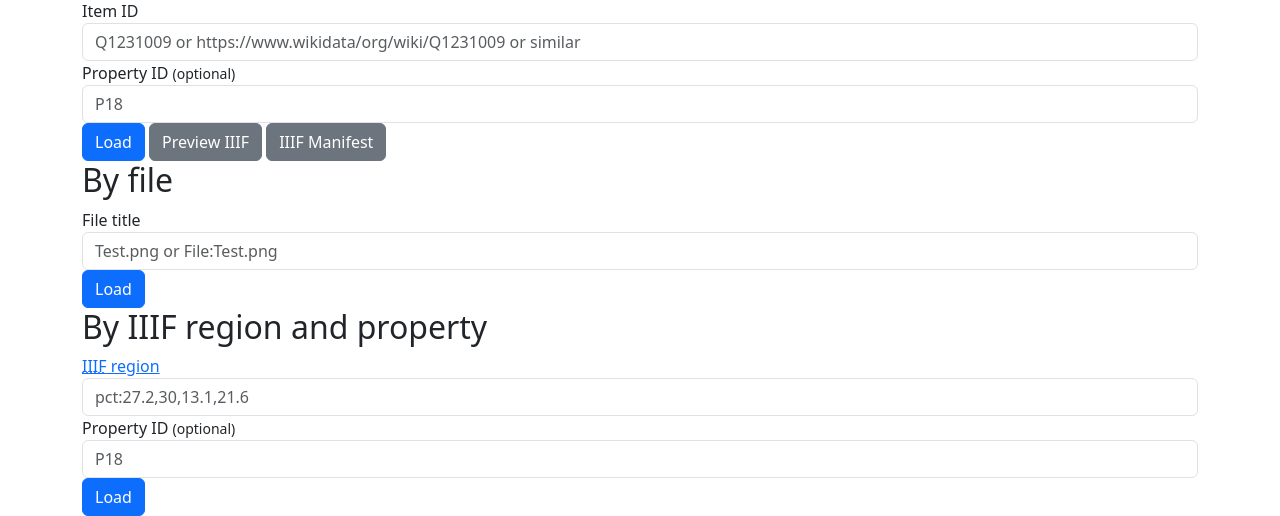
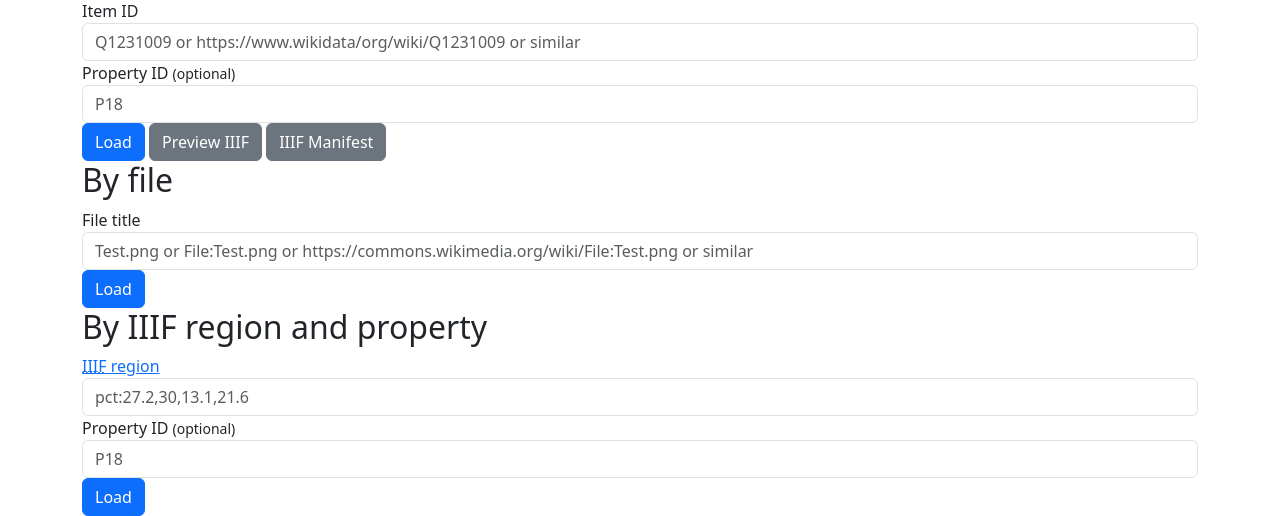
Before and after one commit to lucaswerkmeister/tool-wd-image-positions, a Flask app: page / in a window 1280 px wide. Shown: the part 303-819 px from the top of the page. Run offline with Flask 2, Linux system fonts and the light colour scheme; some libraries are stand-ins or nearby versions.

Commit message:
Support URLs as image title inputs
Similar as in the previous commit, allow users to paste various URLs
into the image title input and try to parse the ID out of them, for
convenience. This doesn’t support entity ID-based URLs yet, though.

File:Vegetarian Pizza.jpg is an arbitrary featured image with a
reasonably simple title (while still containing a space).

```diff
--- a/app.py
+++ b/app.py
@@ -117,10 +117,7 @@ def index():
             else:
                 return flask.redirect(flask.url_for('iiif_region', iiif_region=iiif_region))
         if 'image_title' in flask.request.form:
-            image_title = flask.request.form['image_title']
-            if image_title.startswith('File:'):
-                image_title = image_title[len('File:'):]
-            image_title = image_title.replace(' ', '_')
+            image_title = parse_image_title_input(flask.request.form['image_title'])
             return flask.redirect(flask.url_for('file', image_title=image_title))
     return flask.render_template('index.html')
 
@@ -156,6 +153,37 @@ def parse_item_id_input(input):
             return match.group(1)
 
     flask.abort(400, flask.Markup(r'Cannot parse an entity ID from <kbd>{}</kbd>.').format(input))
+
+def parse_image_title_input(input):
+    if '.' in input and ':' not in input:
+        return input.replace(" ", "_")
+
+    if input.startswith('File:'):
+        return input[len('File:'):].replace(' ', '_')
+
+    pattern = '''
+    (?: # URL prefix
+    https://commons\.wikimedia\.org/wiki/File: |
+    https://commons\.wikimedia\.org/wiki/Special:FilePath/
+    )
+    ( # the file name itself, without File:
+    [^/?#]* # very lenient :)
+    )
+    (?: # optional remaining URL parts
+    [?#].*
+    )?
+    '''
+    if match := re.fullmatch(pattern, input, re.VERBOSE):
+        return match.group(1)
+
+    url = urllib.parse.urlparse(input)
+    if url.scheme == 'https' and url.hostname == 'commons.wikimedia.org' and url.path == '/w/index.php':
+        query = urllib.parse.parse_qs(url.query)
+        title = query.get('title', [''])[-1]
+        if title.startswith('File:'):
+            return title[len('File:'):]
+
+    flask.abort(400, flask.Markup(r'Cannot parse a file name from <kbd>{}</kbd>.').format(input))
 
 @app.route('/login')
 def login():
--- a/templates/index.html
+++ b/templates/index.html
@@ -33,7 +33,7 @@
 <form method="post">
   <div class="form-group">
     <label for="image_title">File title</label>
-    <input type="text" id="image_title" name="image_title" class="form-control" required placeholder="Test.png or File:Test.png">
+    <input type="text" id="image_title" name="image_title" class="form-control" required placeholder="Test.png or File:Test.png or https://commons.wikimedia.org/wiki/File:Test.png or similar">
   </div>
   <button type="submit" class="btn btn-primary">Load</button>
 </form>
```
Also changed, not shown: test_app.py (+16 -15 lines).
